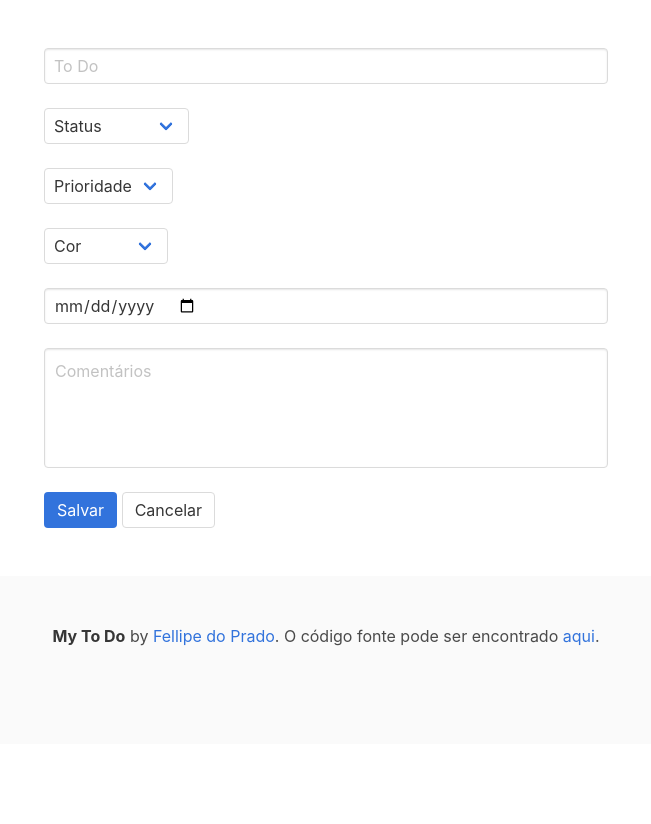
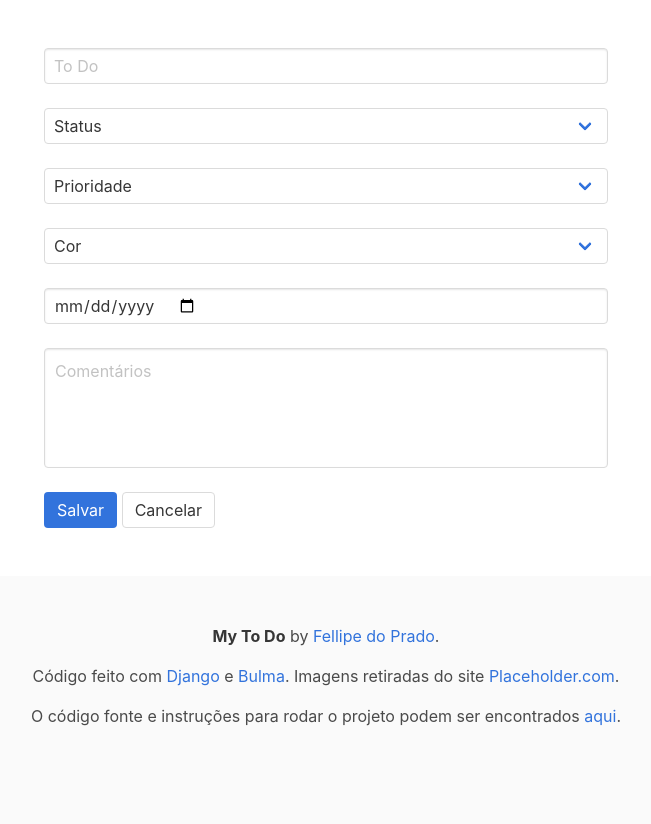
Before and after one commit to fellipedoprado/todo_django, a Django app: page /todo/add/ in a window 1280 px wide. Shown: the part 52-876 px from the top of the page, without its empty margins (314-965 px from the left). Before the commit the page ends 698 px from the top, so only its background shows below. Run offline with Django 3.2, Linux system fonts and the light colour scheme; a user stored in the database is signed in; data comes from the database, SQL or seed files in the repository; both versions use the stored data as it was after the commit; some libraries are stand-ins or nearby versions.

Commit message:
atualizacao das informações do footer entre outras

```diff
--- a/templates/model-footer.html
+++ b/templates/model-footer.html
@@ -1,9 +1,18 @@
 <footer class="footer">
     <div class="content has-text-centered">
         <p>
-            <strong>My To Do</strong> by <a href="https://jgthms.com">Fellipe do Prado</a>. O código fonte pode ser
-            encontrado
-            <a href="">aqui</a>.
+            <strong>My To Do</strong> by <a href="https://linkedin.com/in/fellipedopradoarruda/" target="_blank">Fellipe do Prado</a>.
+        </p>
+
+        <p>
+            Código feito com <a href="https://www.djangoproject.com/" target="_blank">Django</a> e
+            <a href="https://bulma.io/" target="_blank">Bulma</a>.
+            Imagens retiradas do site <a href="https://placeholder.com/" target="_blank">Placeholder.com</a>.
+        </p>
+
+        <p>
+            O código fonte e instruções para rodar o projeto podem ser encontrados
+            <a href="https://github.com/fellipedoprado/todo_django" target="_blank">aqui</a>.
         </p>
     </div>
 </footer>
--- a/templates/model-hero.html
+++ b/templates/model-hero.html
@@ -6,7 +6,7 @@
             <div class="container">
                 <div class="navbar-brand">
                     <a class="navbar-item" href="/">
-                        <img src="https://bulma.io/images/bulma-type-white.png" alt="Logo">
+                        <img src="https://placeholder.com/wp-content/uploads/2018/10/placeholder.com-logo3.png" alt="Logo">
                     </a>
                     <span class="navbar-burger burger" data-target="navMenu">
                         <span></span>
@@ -49,7 +49,7 @@
             <div class="container">
                 <div class="navbar-brand">
                     <a class="navbar-item" href="/">
-                        <img src="https://bulma.io/images/bulma-type-white.png" alt="Logo">
+                        <img src="https://placeholder.com/wp-content/uploads/2018/10/placeholder.com-logo3.png" alt="Logo">
                     </a>
                     <span class="navbar-burger burger" data-target="navMenu">
                         <span></span>
--- a/templates/model-nav-bar.html
+++ b/templates/model-nav-bar.html
@@ -1,7 +1,7 @@
 <nav class="navbar is-primary" role="navigation" aria-label="main navigation">
   <div class="navbar-brand">
     <a class="navbar-item" href="/">
-      <img src="https://bulma.io/images/bulma-logo.png" width="112" height="28">
+      <img src="https://placeholder.com/wp-content/uploads/2018/10/placeholder.com-logo3.png" width="112" height="28">
     </a>
 
     <a role="button" class="navbar-burger burger" aria-label="menu" aria-expanded="false" data-target="navMenu">
--- a/templates/todo_add.html
+++ b/templates/todo_add.html
@@ -21,8 +21,8 @@
                 <div class="column has-text-centered is-half">
                     <div class="field">
                         <div class="control">
-                            <div class="select">
-                                <select required name="status">
+                            <div class="select" style="width: 100%;">
+                                <select required name="status" style="width: 100%;">
                                     <option value="" disabled {% if not todo.status %} selected {% endif %}>Status</option>
                                     {% for status in statuses %}
                                     <option value="{{status.id}}"
@@ -41,8 +41,8 @@
                 <div class="column has-text-centered is-half">
                     <div class="field">
                         <div class="control">
-                            <div class="select" >
-                                <select name="priority">
+                            <div class="select" style="width: 100%;">
+                                <select name="priority" style="width: 100%;">
                                     <option value="" disabled {% if not todo.priority %} selected {% endif %}>Prioridade</option>
                                     {% for priority in priorities %}
                                     <option value="{{priority.id}}" {% if priority.id|stringformat:"s" == todo.priority %} selected {% endif %}>
@@ -60,8 +60,8 @@
                 <div class="column has-text-centered is-half">
                     <div class="field">
                         <div class="control">
-                            <div class="select">
-                                <select name="color">
+                            <div class="select" style="width: 100%;">
+                                <select name="color" style="width: 100%;">
                                     <option value="" disabled {% if not todo.color %} selected {% endif %}>Cor</option>
                                     {% for color in colors %}
                                     <option value="{{color.id}}"
--- a/templates/todo_list.html
+++ b/templates/todo_list.html
@@ -6,7 +6,7 @@
         <div class="columns is-multiline">
             {% for todo in todos %}
             <div class="column is-3">
-                <div class="card">
+                <div class="card" style="{% if todo.color %} background-color: {{todo.get_color_code}} {% endif %} ">
                     <header class="card-header">
                         <p class="card-header-title">
                             {{todo.task}}
```
Also changed, not shown: core/models.py (+8 -5 lines), db.sqlite3.
